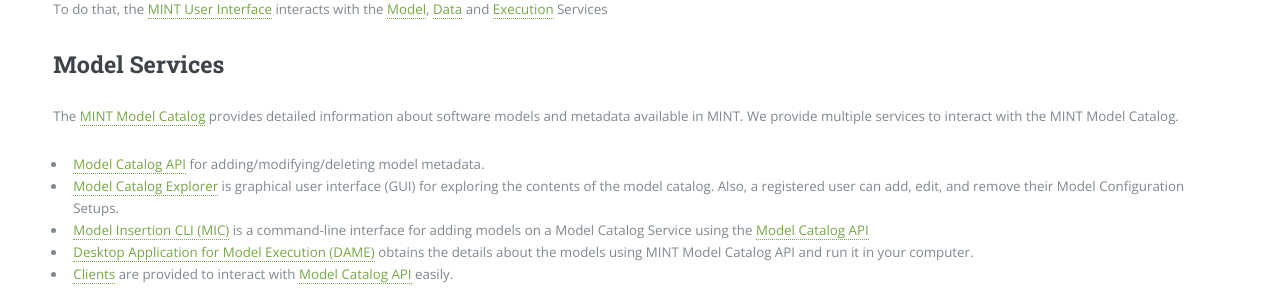
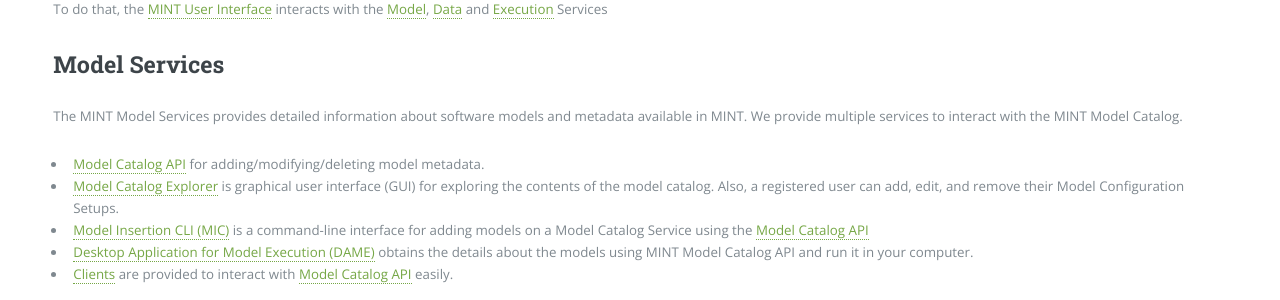
Before and after one commit to KnowledgeCaptureAndDiscovery/MINT, a Jekyll site: the page built from products.md, in a window 1280 px wide. Shown: the part 449-749 px from the top of the page. Built offline with Jekyll 4.4.1, drawn with Linux system fonts in a browser that asks for light colours.

Commit message:
fix: rename model catalog to  Model Services

```diff
--- a/products.md
+++ b/products.md
@@ -17,7 +17,7 @@
 
 ## Model Services
 
-The [MINT Model Catalog]({{ '/products/model/' | absolute_url }}#model-catalog-api) provides detailed information about software models and metadata available in MINT.
+The MINT Model Services provides detailed information about software models and metadata available in MINT.
 We provide multiple services to interact with the MINT Model Catalog.
 
 - [Model Catalog API]({{ '/products/model/' | absolute_url }}#model-catalog-api) for adding/modifying/deleting model metadata.
```
